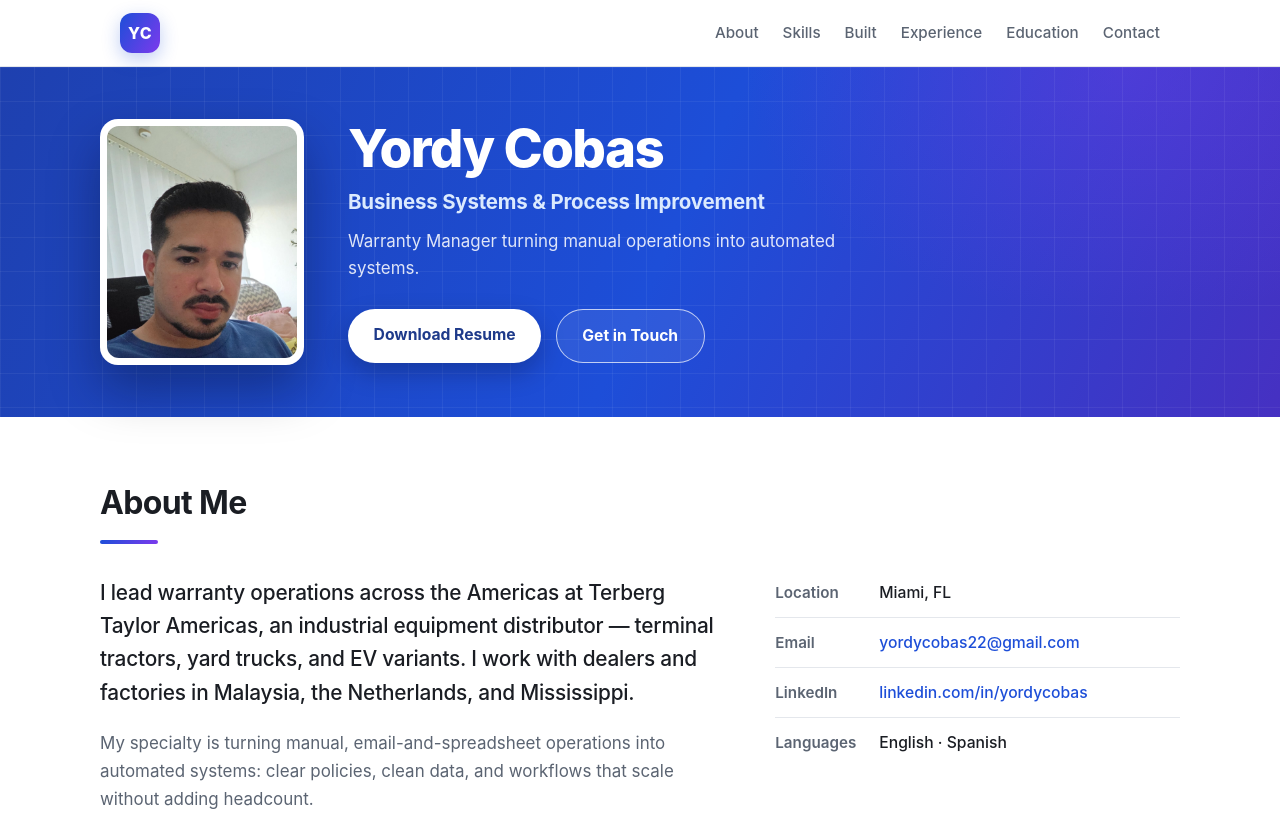
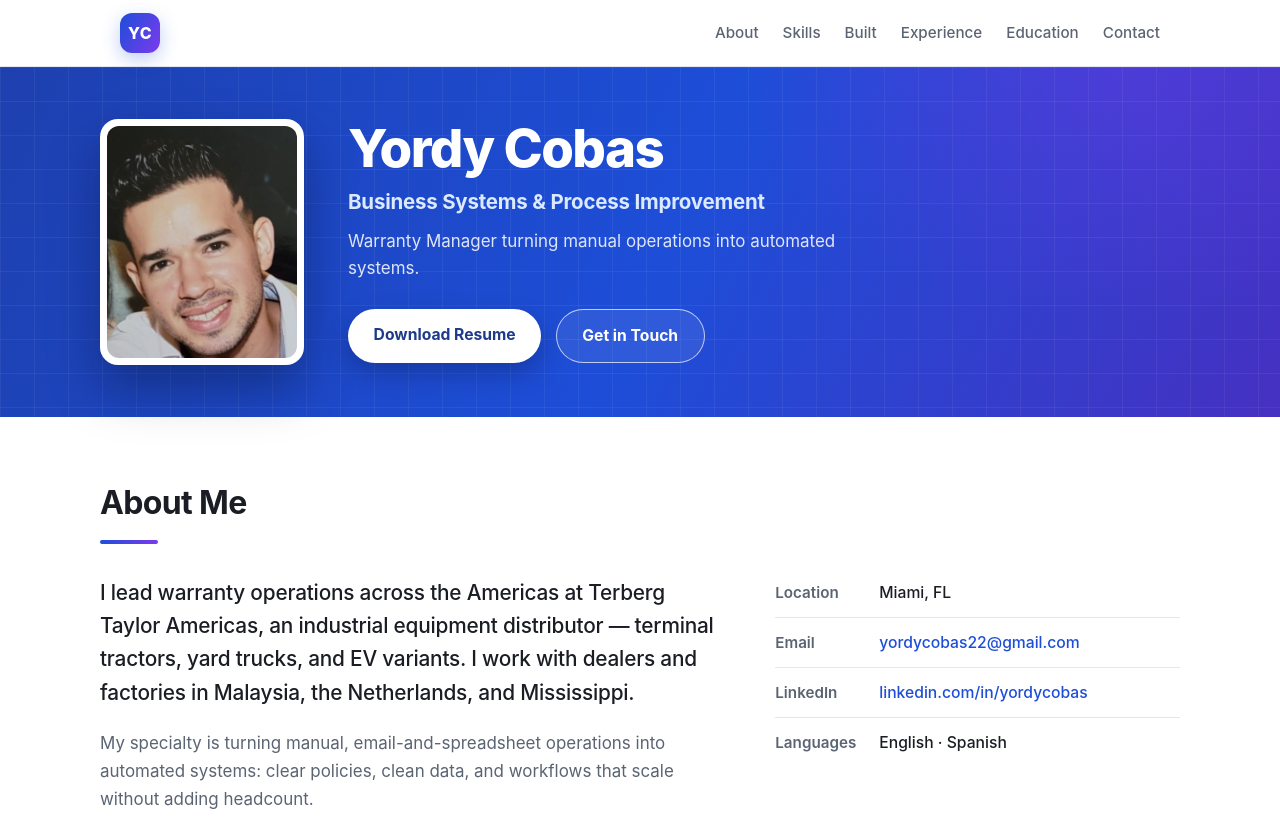
Before and after one commit to yordycobas/Resume, a plain HTML site: page index.html in a window 1280 px wide. Shown: the top 817 px of the page. Drawn offline with Linux system fonts and the light colour scheme.

Commit message:
Update profile photo source in index.html

```diff
--- a/index.html
+++ b/index.html
@@ -28,7 +28,7 @@
     <div class="profile-band">
       <div class="profile-band-inner">
         <div class="profile-photo-frame">
-          <img src="images/photo.jpg" alt="Yordy Cobas" class="profile-photo">
+          <img src="images/Yordy avatar.jpg" alt="Yordy Cobas" class="profile-photo">
         </div>
         <div class="profile-text">
           <h1>Yordy Cobas</h1>
```
